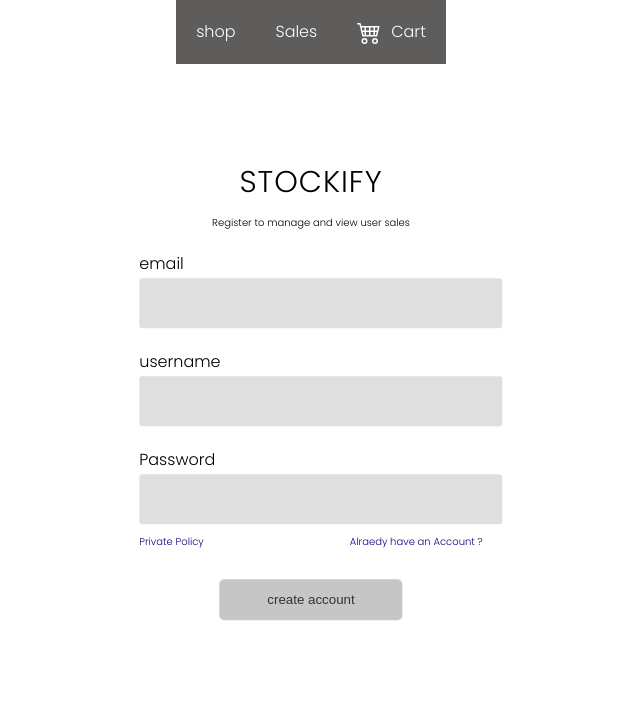
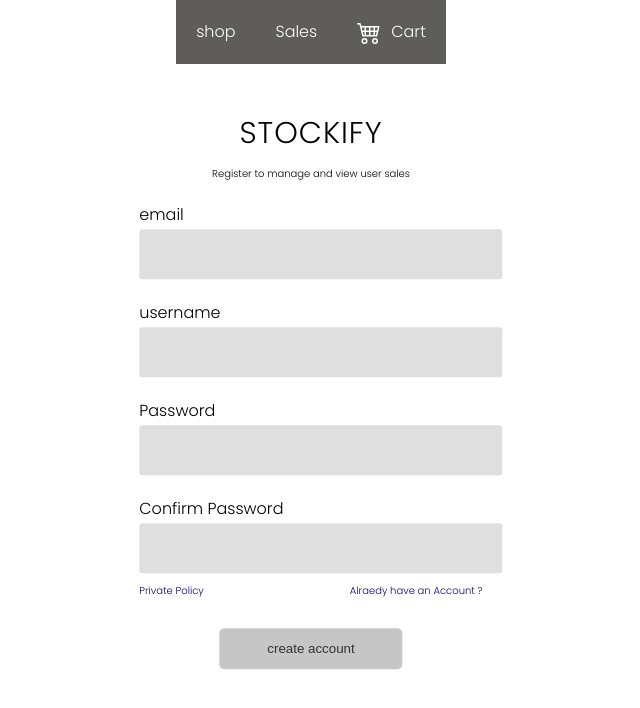
Before and after one commit to jck-bit/stockify, a React (Vite) app: page /register in a window 1280 px wide. Shown: the top 708 px of the page, without its empty margins (329-969 px from the left). Built offline with nearby package versions, Linux system fonts and the light colour scheme.

Commit message:
added confirm_password on register page

```diff
--- a/src/login/register.tsx
+++ b/src/login/register.tsx
@@ -10,10 +10,20 @@ const Register = () => {
     const[username, setUsername] = useState<string>("");
     const[email, setEmail] = useState<string>("");
     const[password, setPassword] = useState<string>("");
-   const [loading , setLoading] = useState<boolean>(false);
+    const[loading , setLoading] = useState<boolean>(false);
+    const[confirmPassword, setConfirmPassword] = useState<string>("");
 
     const handleSubmit =async (e:React.FormEvent<HTMLFormElement>) => {
         e.preventDefault()
+        if(password !== confirmPassword){
+            enqueueSnackbar("Passwords do not match", {variant: "error", autoHideDuration:1000})
+            // setConfirmPassword('')
+            // setEmail("")
+            // setPassword("")
+            // setUsername("")
+            return;
+        }
+
         setLoading(true);
         try {
             const res = await fetch("https://stockify-store-management.vercel.app/api/register", {
@@ -80,6 +90,17 @@ if(loading){
           onChange={(e) =>setPassword(e.target.value)}
           required />
       </label>
+      <label>
+      Confirm Password
+      <input
+        type="password"
+        name="confirmPassword"
+        value={confirmPassword}
+        onChange={(e) => setConfirmPassword(e.target.value)}
+        required
+      />
+    </label>
+
       <div className='register_div'>
             <p>
                 <Link to={"/privacy_policy"}>
```
